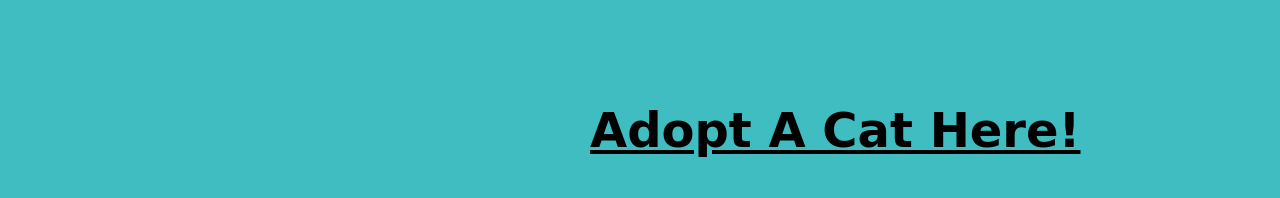
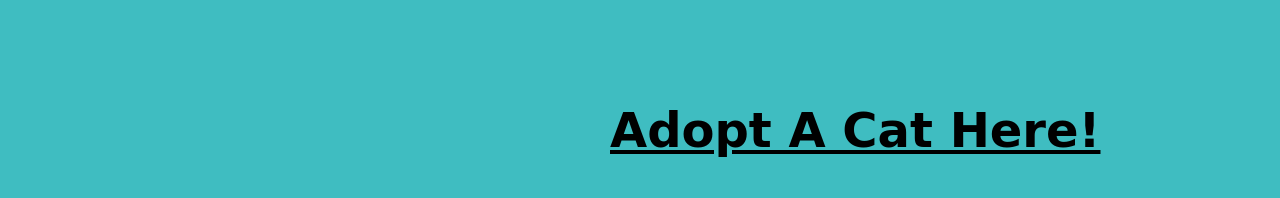
Before and after one commit to SophiaLed/Photo-Gallery, a plain HTML site: page index.html in a window 1280 px wide. Shown: the part 2312-2510 px from the top of the page. Drawn offline with Linux system fonts and the light colour scheme; a web font is replaced by a local one.

Commit message:
Update style.css

```diff
--- a/style.css
+++ b/style.css
@@ -66,5 +66,5 @@ div {
   padding: 20px;
   padding-top: 30px;
   zoom: 200%;
-  margin-left: 275px;
+  margin-left: 285px;
 }
```
